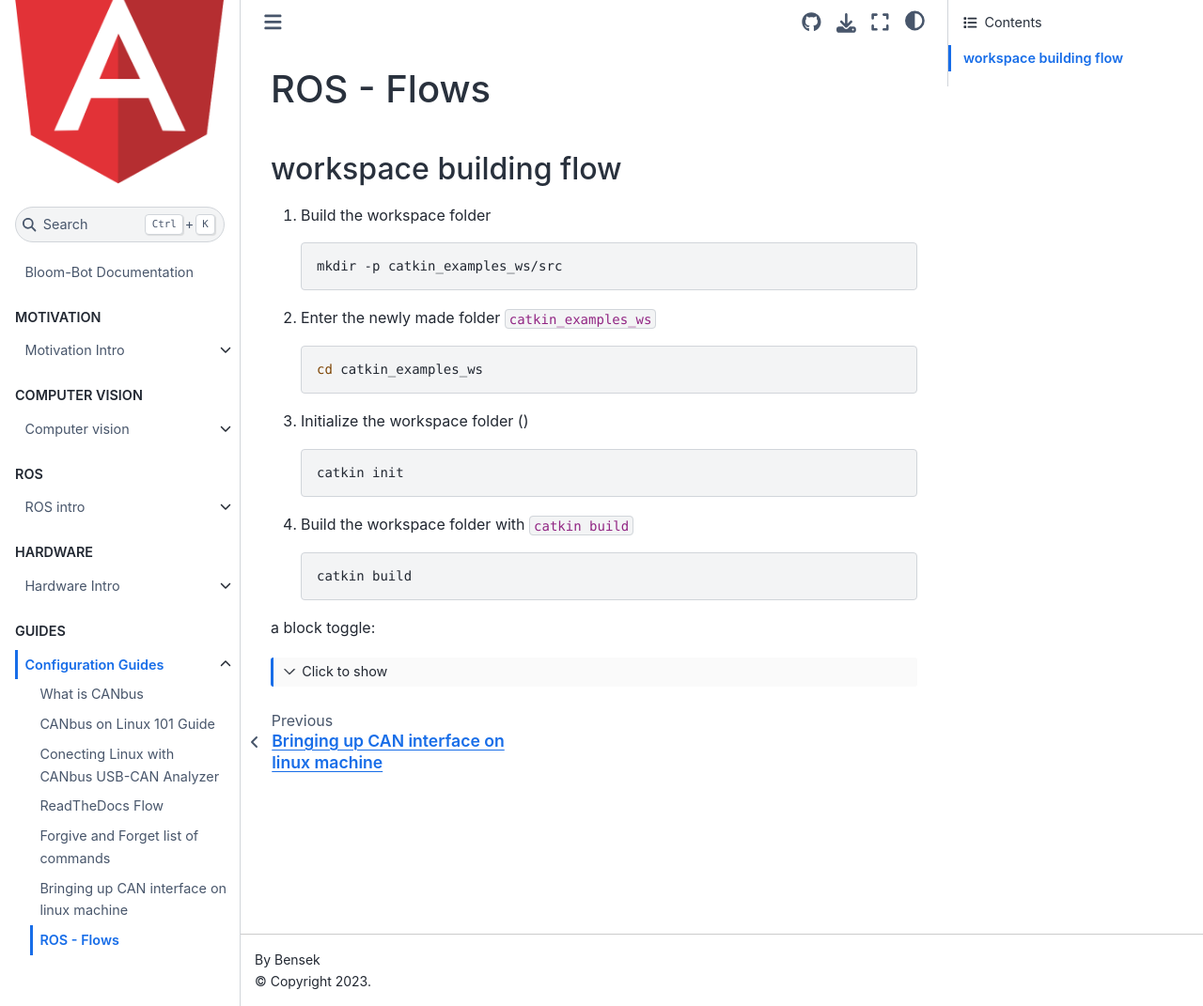
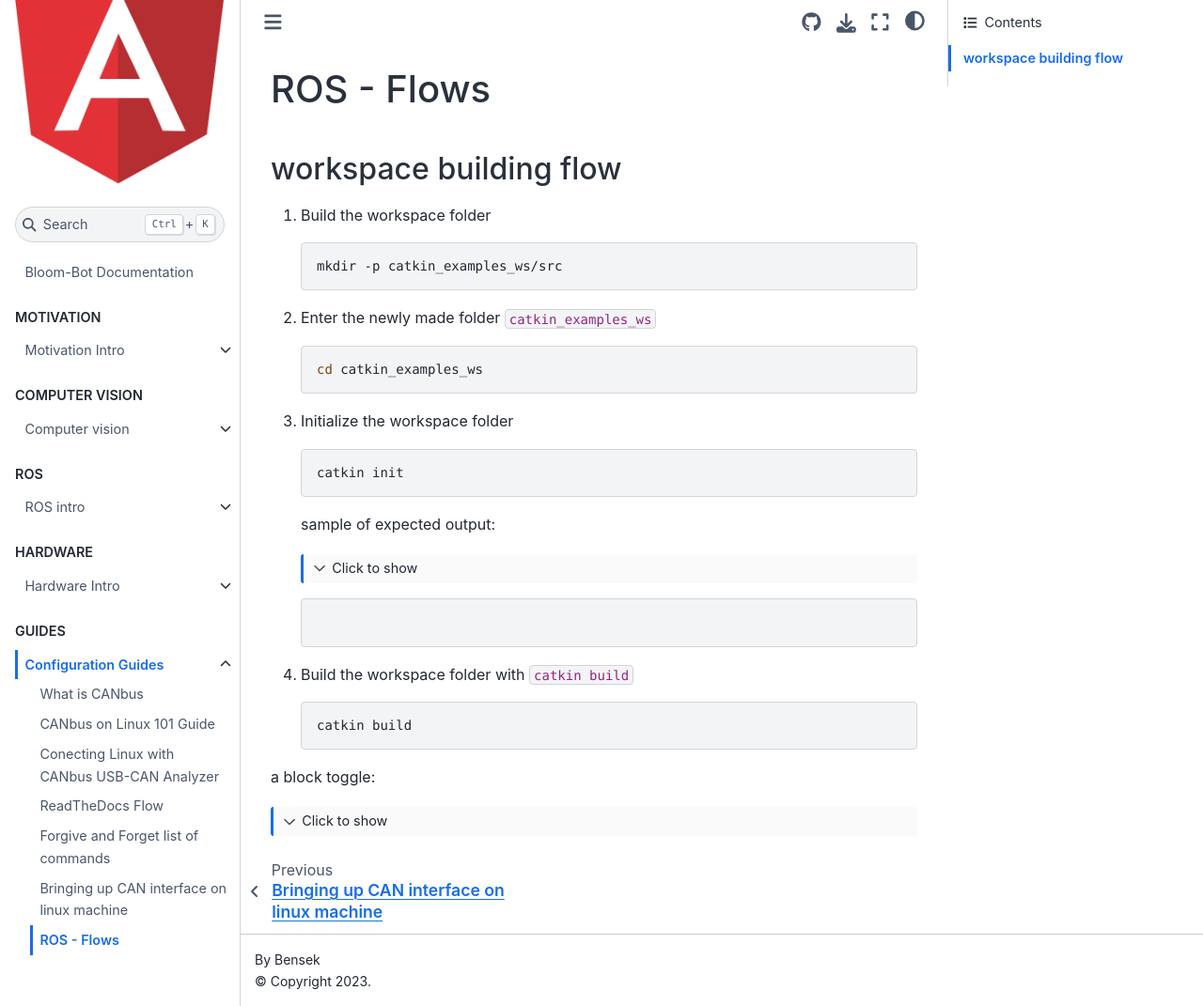
Before and after one commit to flippybit/bery-bot, a Jupyter Book: the page built from docs/guides/ros-flows-workspace.md, in a window 1280 px wide and 1071 px high. Shown: the whole window at 94% size. Built offline with Jupyter Book 1.0.4 settings and Sphinx 7.4.7 and the Sphinx Book theme 1.1.4, drawn with Linux system fonts in a browser that asks for light colours; pages that are not in the unit, such as notebooks, are missing from menus.

Commit message:
reworking ros-flows

````diff
--- a/docs/guides/ros-flows-workspace.md
+++ b/docs/guides/ros-flows-workspace.md
@@ -9,10 +9,17 @@
     ```bash
     cd catkin_examples_ws
     ```
-3. Initialize the workspace folder ()
+3. Initialize the workspace folder
     ```bash
     catkin init
     ```
+    sample of expected output:
+    ```{toggle}
+    ```bash
+    mkdir -p /src  | grep this
+    ```
+    ```
+
 4.  Build the workspace folder with `catkin build`
     ```bash
     catkin build
````
Also changed, not shown: other parts of docs/guides/ros-flows-workspace.md (+0 -1 lines).
